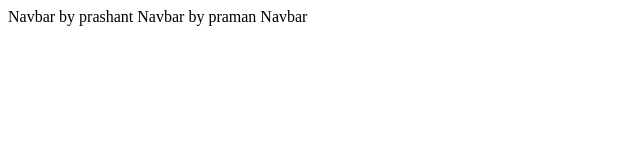
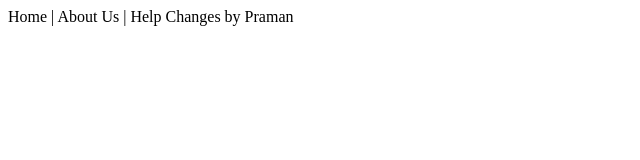
Before and after one commit to prashant07102002/Health_Heaven_Client, a React (Create React App) app: page / in a window 1280 px wide. Shown: the top 160 px of the page, without its empty margins (0-640 px from the left). Built offline with nearby package versions, Linux system fonts and the light colour scheme.

Commit message:
navbar updated by praman

```diff
--- a/src/components/Navbar.jsx
+++ b/src/components/Navbar.jsx
@@ -3,9 +3,8 @@ import React from 'react'
 const Navbar = () => {
   return (
     <div>
-      Navbar by prashant
-      Navbar by praman
-      Navbar
+      Home | About Us | Help
+      Changes by Praman
     </div>
   )
 }
```
